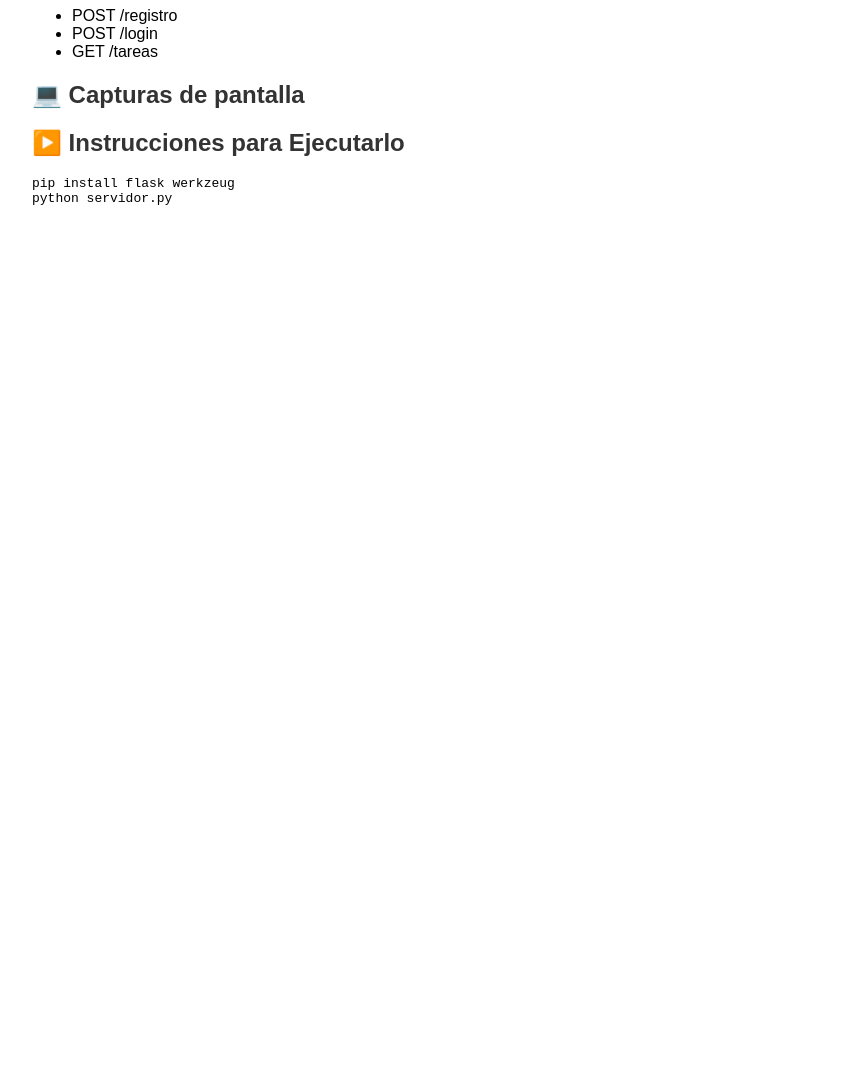
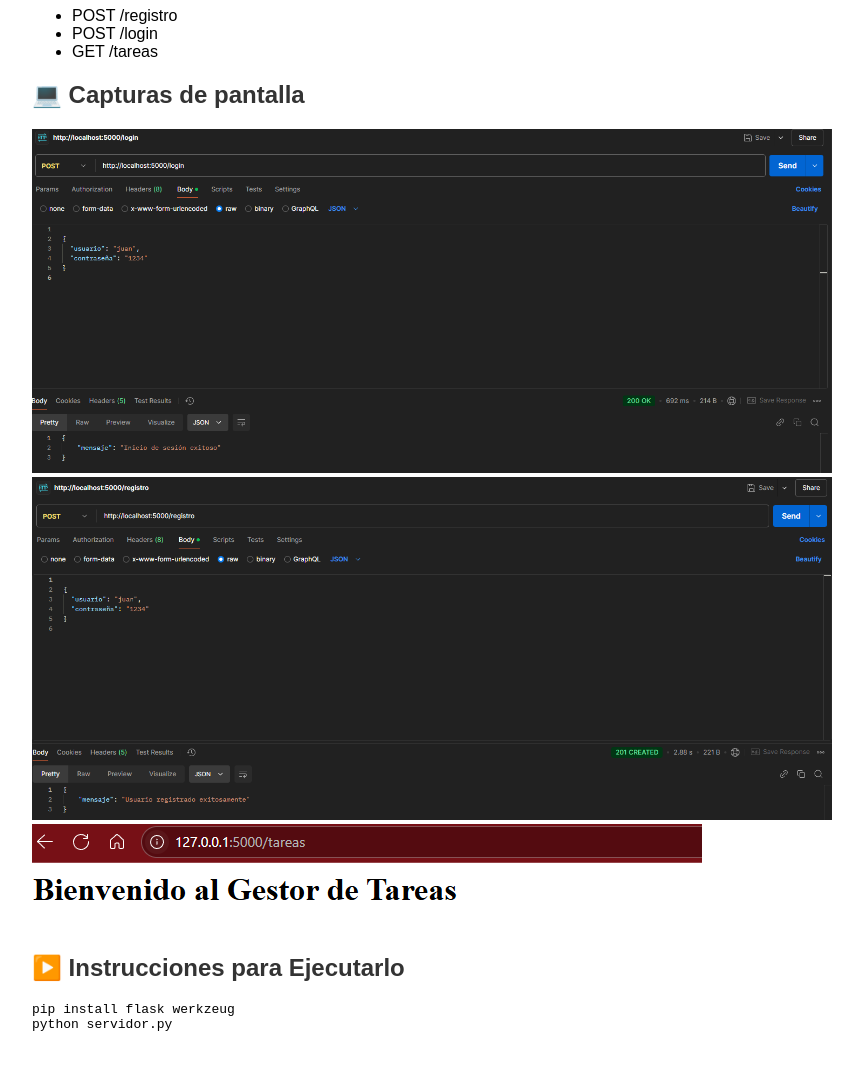
Before and after one commit to marianoj1984/PFO2_ProgRedes, a plain HTML site: page index.html in a window 1280 px wide. Shown: the part 180-1245 px from the top of the page, without its empty margins (208-1071 px from the left). Before the commit the page ends 800 px from the top, so only its background shows below. Drawn offline with Linux system fonts and the light colour scheme.

Commit message:
Agregado imagenes evidencia

```diff
--- a/index.html
+++ b/index.html
@@ -19,7 +19,9 @@ h1, h2 { color: #333; }
 <li>GET /tareas</li>
 </ul>
 <h2>💻 Capturas de pantalla</h2>
-<!-- Aquí añade capturas de pantalla con <img src="captura.png" alt="Ejemplo"> -->
+<img src="img/PFO2-Login.png" alt="Login Existoso">
+<img src="img/PFO2-Registro.png" alt="Registro Existoso">
+<img src="img/PFO2-Tareas.png" alt="Vista HTML">
 <h2>▶️ Instrucciones para Ejecutarlo</h2>
 <pre>pip install flask werkzeug
 python servidor.py</pre>
```
Also changed, not shown: img/PFO2-Login.png (added), img/PFO2-Registro.png (added), img/PFO2-Tareas.png (added).
